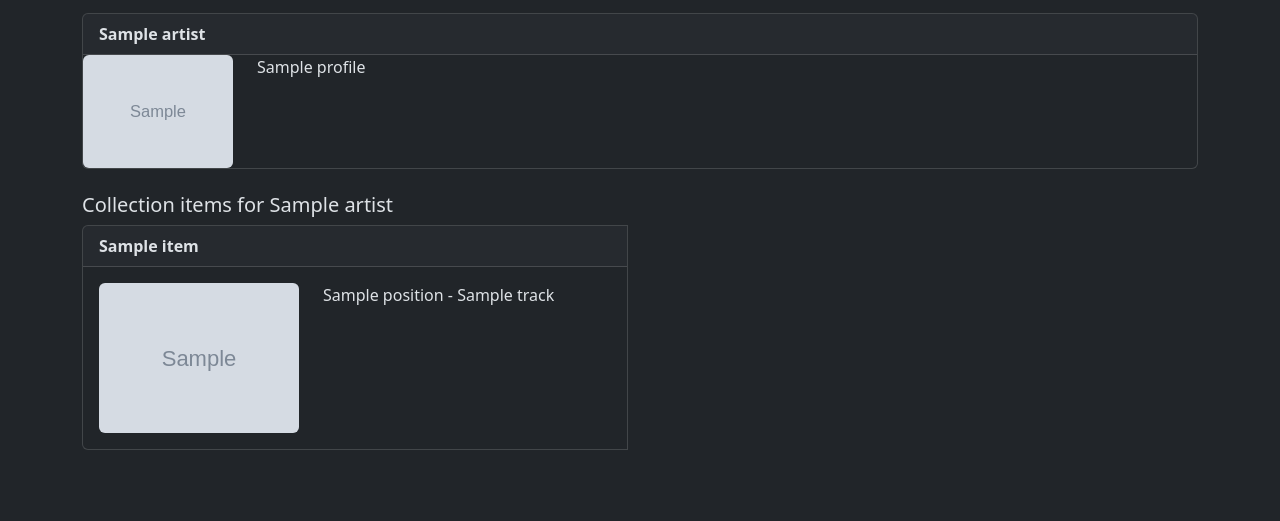
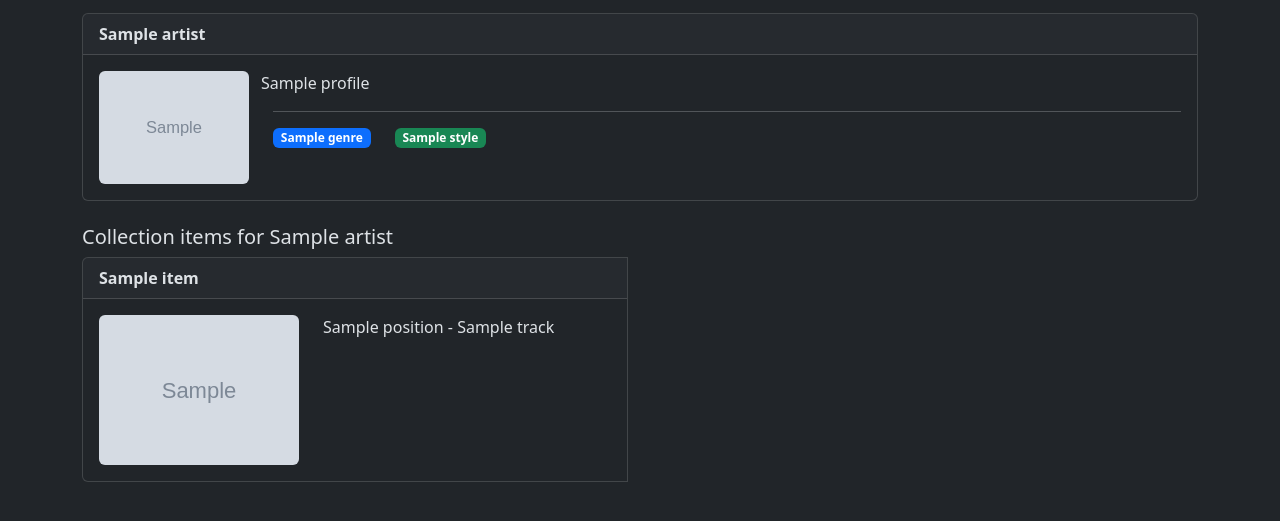
Before and after one commit to mark-me/music-explorer, a Flask app: template src/app_explorer/templates/collection_items_artist.html in a window 1280 px wide. Shown: the part 91-612 px from the top of the page. Run offline with Flask 3, Linux system fonts and the light colour scheme; the template is opened without the code that fills it: most values are stand-ins (such as "Sample title", 1, 10 or a date in 2020); grey boxes marked "Sample" are stand-in pictures; some libraries are stand-ins or nearby versions.

Commit message:
Added data to pages

```diff
--- a/src/app_explorer/templates/collection_items_artist.html
+++ b/src/app_explorer/templates/collection_items_artist.html
@@ -5,17 +5,32 @@
     <div class="card-header">
       <b>{{ artist.name_artist }}</b>
     </div>
+    <div class="card-body">
       <div class="row">
         <div class="col-auto">
           <img src="{{ artist.url_image }}" class="rounded" width="150" />
         </div>
         <div class="col">
-        {{artist.profile}}
+          <div class="row">{{ artist.profile }}</div>
+          <hr />
+          <div class="row">
+            <div class="col-auto">
+              {% for genre in artist.genres_collection %}
+                <span class="badge bg-primary">{{ genre.name_genre }}</span>
+              {% endfor %}
+            </div>
+            <div class="col">
+              {% for style in artist.styles_collection %}
+                <span class="badge bg-success">{{ style.name_style }}</span>
+              {% endfor %}
             </div>
           </div>
         </div>
-  <br>
-  <h5>Collection items for {{artist.name_artist}}</h5>
+      </div>
+    </div>
+  </div>
+  <br />
+  <h5>Collection items for {{ artist.name_artist }}</h5>
   <div class="row">
     {% for item in all_items %}
       <div class="col-sm-12 col-md-6, col-lg-6 justify-content-md-center">
@@ -30,14 +45,14 @@
                   <a href="/collection_item/{{ item.id_release }}"><img src="{{ item.url_cover }}" class="rounded" height="150" /></a>
                 </div>
                 <div class="col">
-                {% for track in item.tracks%}
-                  {{track.position}} - {{track.title}}<br>
+                  {% for track in item.tracks %}
+                    {{ track.position }} - {{ track.title }}<br />
                   {% endfor %}
                 </div>
               </div>
             </div>
           </div>
-        <br>
+          <br />
         </div>
       </div>
     {% endfor %}
```
Also changed, not shown: src/app_explorer/analytics/artists.py (+5 -3 lines), src/app_explorer/templates/collection_item.html (+17 -2 lines). Lines whose indentation alone changed are shown as unchanged.
